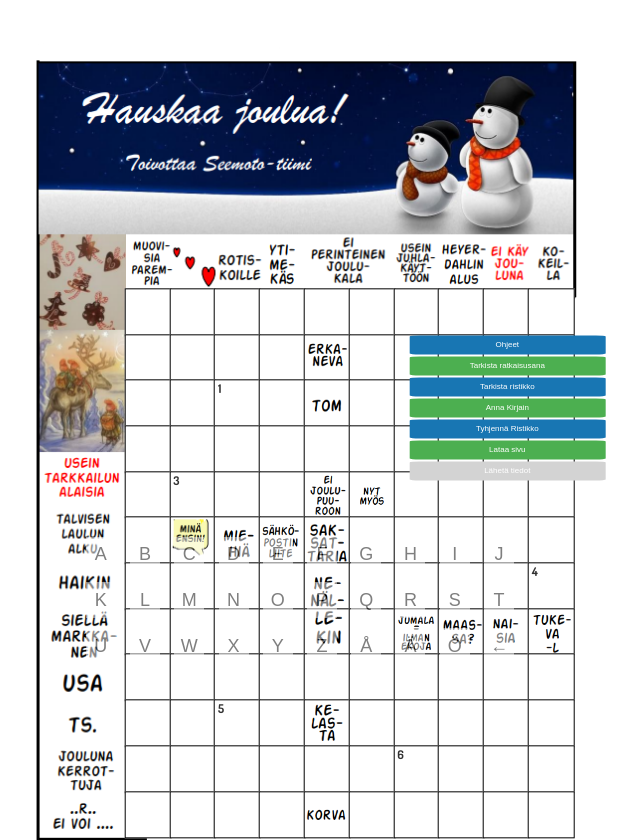
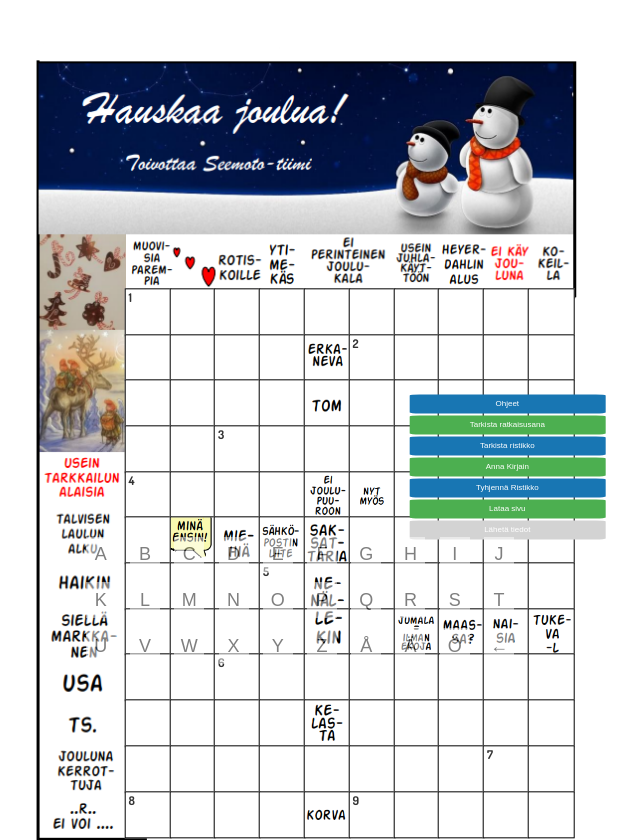
Before and after one commit to DeveloperWizard83/SeemotoRistikko2022, a React (Vite) app: page / in a window 1280 px wide. Shown: the part 101-941 px from the top of the page, without its empty margins (334-974 px from the left). Built offline with nearby package versions, Linux system fonts and the light colour scheme.

Commit message:
Lisätty vihjeruudut

```diff
--- a/src/Buttons.css
+++ b/src/Buttons.css
@@ -5,9 +5,9 @@
   display: flex;
   flex-direction: column; /* Stack the buttons vertically */
   justify-content: flex-start;
-margin-left: 850px;
-  margin-top: 50%;
 
+  margin-top: 30%;
+  margin-left: 420px;
   position: fixed;
 
   /* Add more styles if needed */
--- a/src/Buttons.jsx
+++ b/src/Buttons.jsx
@@ -18,7 +18,7 @@ const solution = { 1: 'L',2: 'A',3: 'A',4: 'T',5: 'O',6: 'I',7: 'T',
   // Add all other cell IDs and their correct letters
 };
 
-const ButtonContainer = ({ onEraseClick, gridContentRef, selectedItemId}) => {
+const ButtonContainer = ({ onEraseClick, gridContentRef, selectedItemId, showButtonPanel, toggleButtonPanel}) => {
 
     const [isHelpModalVisible, setIsHelpModalVisible] = useState(false);
 
@@ -140,8 +140,10 @@ alert(`Olet ratkaissut ristikosta ${correctnessPercentage} prosenttia.`);
       console.error('Error generating PDF: ', error);
     });
   };
+  const [isVisible, setIsVisible] = useState(false);
+  return (
 
-  return (
+    <div className={`button-container ${showButtonPanel ? 'visible' : ''}`}>
     <div className="button-container">
       <button id="helpButton" className="help-button non-printable" onClick={handleHelpClick}>Ohjeet</button>
       <button className='check-word-button' onClick={handleCheckClick}>Tarkista ratkaisusana</button>
@@ -170,6 +172,7 @@ alert(`Olet ratkaissut ristikosta ${correctnessPercentage} prosenttia.`);
         </div>
       )}
     </div>
+    </div>
   );
 };
 
--- a/src/CrosswordGrid.css
+++ b/src/CrosswordGrid.css
@@ -131,7 +131,7 @@
 .special-5{
   background-image: url('assets/images/5-kysymys.png');
   background-repeat: no-repeat;
-  background-size: 90%;
+  background-size: 110%;
   background-position: center center;
   border-right: white;
 
--- a/src/CrosswordGrid.jsx
+++ b/src/CrosswordGrid.jsx
@@ -26,12 +26,15 @@ const specialClassMapping = {
 
 
 const staticNumberMapping = {
-    23: 1,
-    29: 2,
-    42: 3,
-    70: 4,
-    93: 5,
-    107: 6
+    1: 1,
+    16: 2,
+    33: 3,
+    41: 4,
+    64: 5,
+    83: 6,
+    109: 7,
+    111: 8,
+    116: 9
     // ... other static number mappings
 };
 
```
